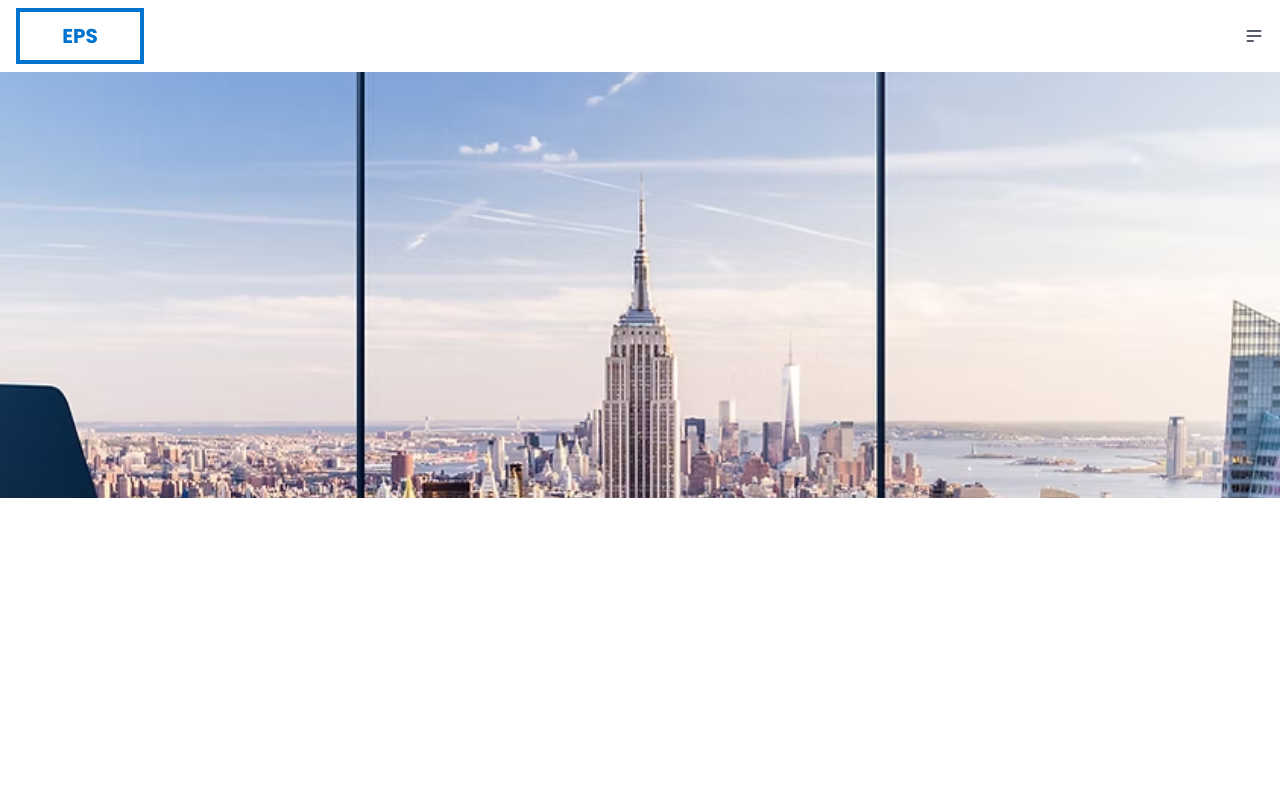
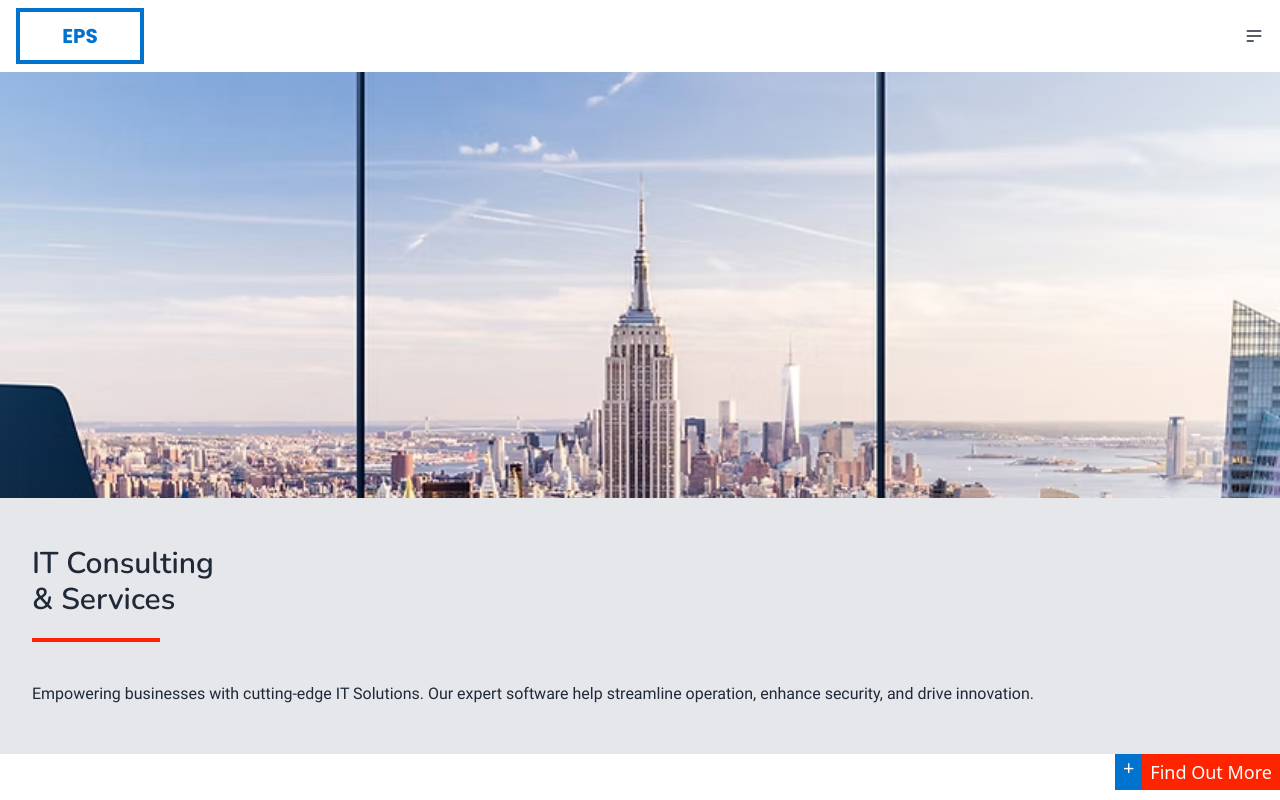
Before and after one commit to softwareNinja-888/Enterprise-Resource-Planning, a React (Vite) app in the folder ERP/: page / in a window 1280 px wide. Shown: the top 800 px of the page. Built offline with nearby package versions, Linux system fonts and the light colour scheme.

Commit message:
Add banner to hero section

```diff
--- a/ERP/src/App.jsx
+++ b/ERP/src/App.jsx
@@ -2,6 +2,7 @@ import { useState } from 'react'
 
 import { Header } from './components/content/Header'
 import { Hero } from './components/content/Hero'
+import { Footer } from './components/content/Footer'
 
 function App() {
 
@@ -9,6 +10,7 @@ function App() {
     <>
       <Header/>
       <Hero/>
+      <Footer/>
     </>
   )
 }
--- /dev/null
+++ b/ERP/src/components/content/Banner.jsx
@@ -0,0 +1,45 @@
+import { useInView,motion } from 'framer-motion';
+import { useRef } from 'react';
+
+import { Line } from '../utility/Line';
+
+export function Banner(){
+
+    const ref = useRef(null)
+    const isInView = useInView(ref,{ once : true, margin : '80px'})
+
+    const containerVariants = {
+        hidden: { opacity: 0 },
+        visible: {
+          opacity: 1,
+          transition: {
+            delayChildren: 0.3,
+            staggerChildren: 0.5,
+          },
+        },
+
+      };
+
+    const itemVariants = {
+      hidden: { y: "100%", opacity: 0 },
+      visible: { y: 0, opacity: 1, transition: { duration: 0.7, ease: "easeIn" } },
+    };
+
+    return (
+        <>
+            <motion.div ref={ref} variants={itemVariants} initial="hidden" animate={isInView ? 'visible' : "hidden"}  className="flex flex-col bg-gray-200 px-8 py-12 gap-10">
+                <motion.div variants={itemVariants} className='font-nunito text-3xl flex flex-col gap-5'>
+                    IT Consulting <br/> & Services
+                    <Line width='w-32'/>
+                </motion.div>
+                <motion.div variants={itemVariants} className='font-roboto'>
+                        Empowering businesses with cutting-edge IT Solutions. Our expert software help streamline operation, enhance security, and drive innovation.
+                </motion.div>
+            </motion.div>
+            <div className="flex justify-end gap-0">
+                <div className="bg-secondary px-2 text-white text-xl">+</div>
+                <div className="bg-main text-lg px-2 py-1 text-white ">Find Out More</div>
+            </div>
+        </>
+    )
+}
--- /dev/null
+++ b/ERP/src/components/content/Footer.jsx
@@ -0,0 +1,7 @@
+export function Footer(){
+    return(
+        <>
+            <div className="bg-red-500 h-96 mt-60">HELOO</div>
+        </>
+    )
+}
--- a/ERP/src/components/content/Hero.jsx
+++ b/ERP/src/components/content/Hero.jsx
@@ -1,11 +1,12 @@
+import { Banner } from './Banner'
 import bg from '/bg/bg.avif'
 export function Hero(){
     return (
         <>
             <div className="hero h-[426px] bg-center bg-no-repeat bg-cover" style={{ backgroundImage: `url(${bg})`, }}>
                 <div className="hero-overlay bg-opacity-0"></div>
-
             </div >
+            <Banner/>
         </>
     )
 }
--- /dev/null
+++ b/ERP/src/components/utility/Line.jsx
@@ -0,0 +1,5 @@
+export function Line({direction = 'horizontal',width='w-full',color='main'}){
+    return(
+        <div className={direction === 'horizontal' ? `h-1 bg-main ${width}` : `h-full w-px bg-main ${width}`}></div>
+    )
+}
```
